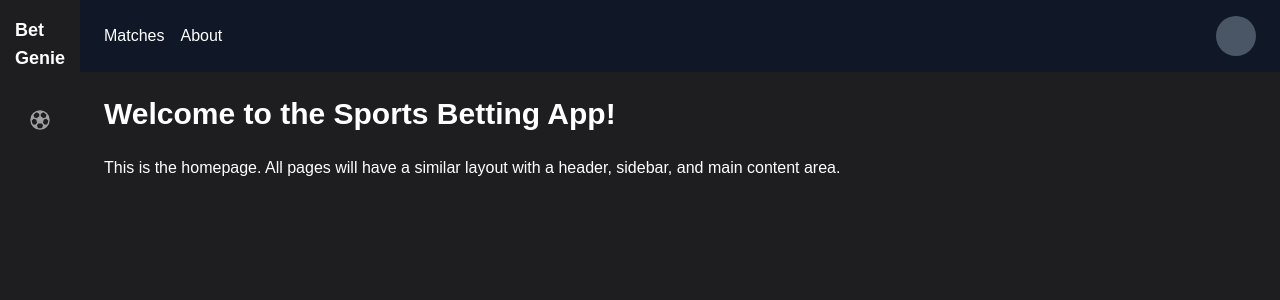
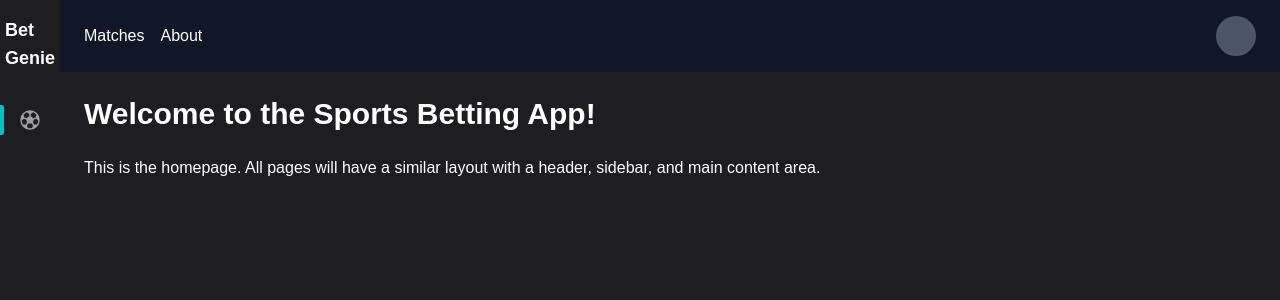
Before and after one commit to BYK-Oxford/bet-frontend, a Next.js app: page / in a window 1280 px wide. Shown: the top 300 px of the page. Built offline with nearby package versions, Linux system fonts and the light colour scheme.

Commit message:
all for sidebar done, now main content start

```diff
--- a/src/app/components/layout/Sidebar.tsx
+++ b/src/app/components/layout/Sidebar.tsx
@@ -4,21 +4,19 @@ import { House, Trophy, Calendar, Users, GearSix, SoccerBall } from "@phosphor-i
 
 type MenuItem = {
   name: string;
-  icon: ReactNode; // ✅ Use ReactNode instead of JSX.Element
+  icon: ReactNode;
 };
-
 
 // Sidebar menu items
 const menuItems: MenuItem[] = [
   { name: "Football", icon: <SoccerBall size={24} weight="fill" /> },
-
 ];
 
 export default function Sidebar() {
-  const [selected, setSelected] = useState<string>("Home");
+  const [selected, setSelected] = useState<string>(menuItems[0].name);
 
   return (
-    <aside className="sidebar w-20 h-screen p-4 fixed flex flex-col items-center space-y-6">
+    <aside className="sidebar w-15 h-screen p-4 fixed flex flex-col items-center space-y-6">
       <div className="mb-6">
         <h1 className="text-lg font-bold">Bet Genie</h1>
       </div>
--- a/src/app/globals.css
+++ b/src/app/globals.css
@@ -54,18 +54,13 @@ a:hover {
   color: var(--text-color);
 }
 
-.sidebar-btn.active {
-  color: var(--text-color);
-  background: rgba(255, 255, 255, 0.1);
-  position: relative;
-}
-
 .sidebar-btn.active::before {
   content: "";
   position: absolute;
   left: 0;
-  height: 12px;
+  height: 30px;
   width: 4px;
   background: var(--selection-color);
-  border-radius: 2px;
+  border-top-right-radius: 2px;
+  border-bottom-right-radius: 2px;
 }
--- a/src/app/layout.tsx
+++ b/src/app/layout.tsx
@@ -30,7 +30,7 @@ export default function RootLayout({
     <body className={`${geistSans.variable} ${geistMono.variable} antialiased`}>
       <div className="flex min-h-screen">
         {/* Sidebar */}
-        <div className="w-20 bg-gray-800 text-white">
+        <div className="w-15 bg-gray-800 text-white">
           <Sidebar />
         </div>
 
```
